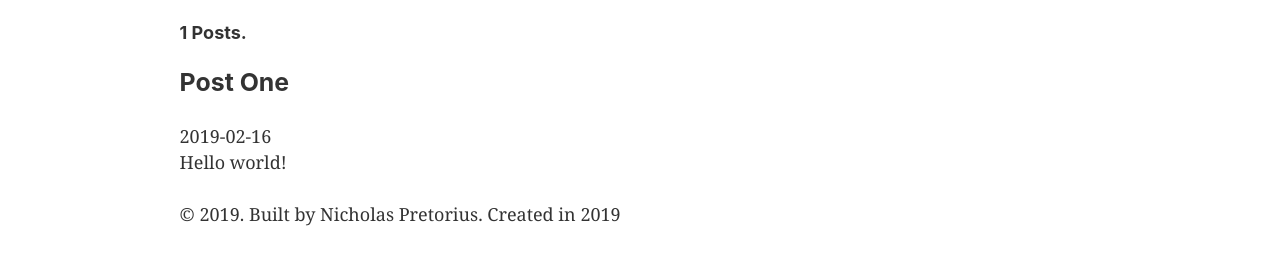
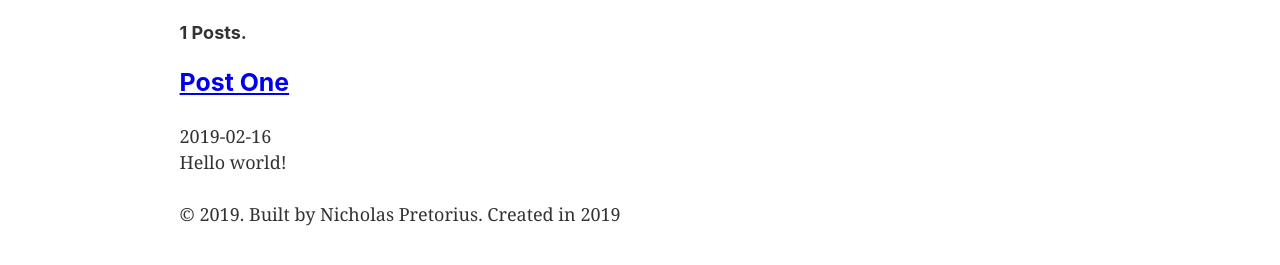
Before and after one commit to nicholaspretorius/tees, a Gatsby site: page /blog in a window 1280 px wide. Shown: the part 171-436 px from the top of the page. Built offline with nearby package versions, Linux system fonts and the light colour scheme; Gatsby itself is replaced by a stand-in of ours.

Commit message:
Added links to blog posts.

```diff
--- a/src/pages/blog.js
+++ b/src/pages/blog.js
@@ -1,5 +1,5 @@
 import React from "react";
-import { graphql, StaticQuery } from "gatsby";
+import { graphql, StaticQuery, Link } from "gatsby";
 
 import Layout from "../components/layout";
 
@@ -10,6 +10,9 @@ const getBlogData = graphql`
       edges {
         node {
           id
+          fields {
+            slug
+          }
           frontmatter {
             title
             date
@@ -33,7 +36,9 @@ export default () => (
 
           {data.allMarkdownRemark.edges.map(({ node }) => (
             <div key={node.id}>
-              <h3>{node.frontmatter.title}</h3>
+              <Link to={`posts/${node.fields.slug}`}>
+                <h3>{node.frontmatter.title}</h3>
+              </Link>
               <span>{node.frontmatter.date}</span>
               <p>{node.excerpt}</p>
             </div>
```
